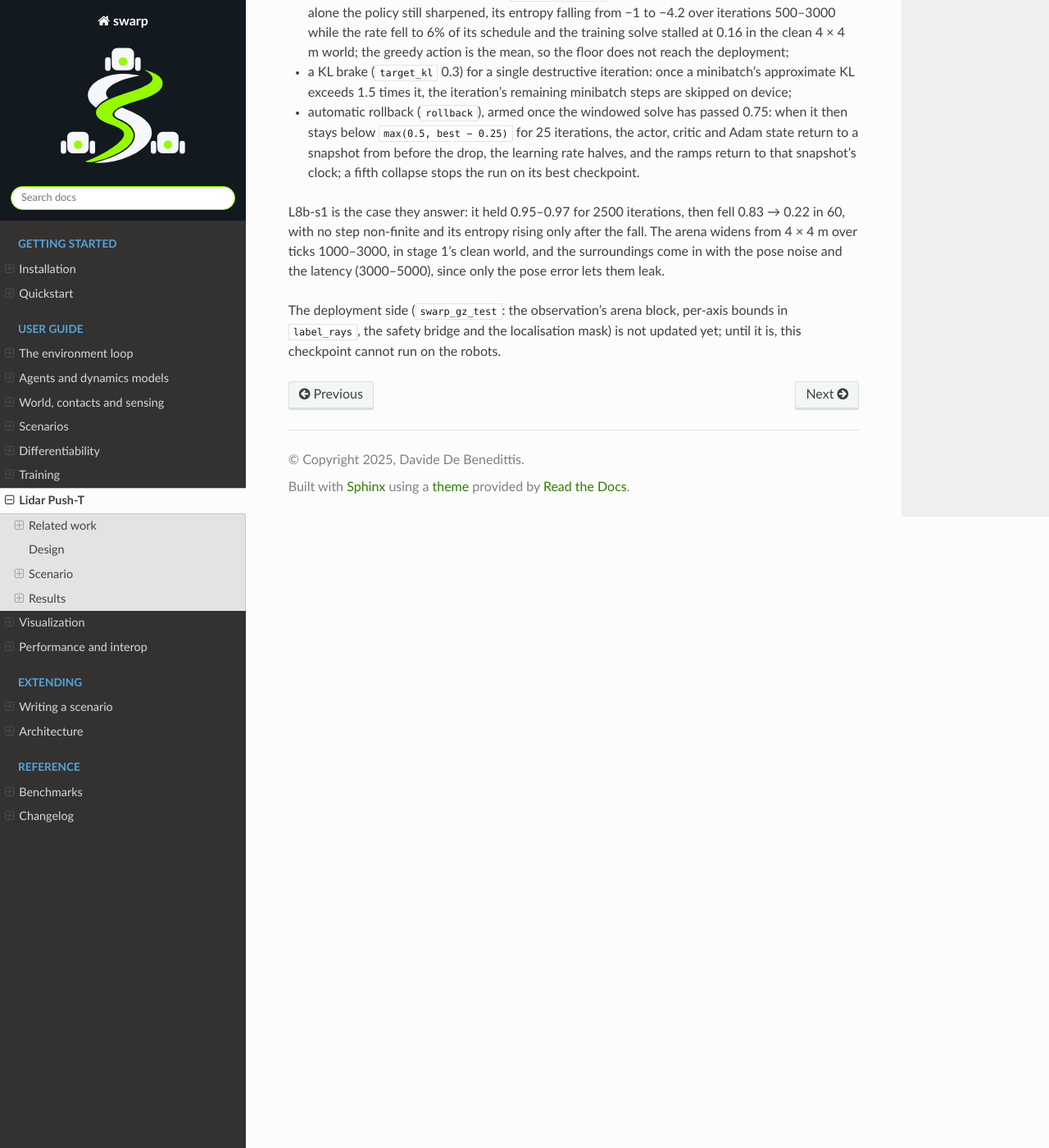
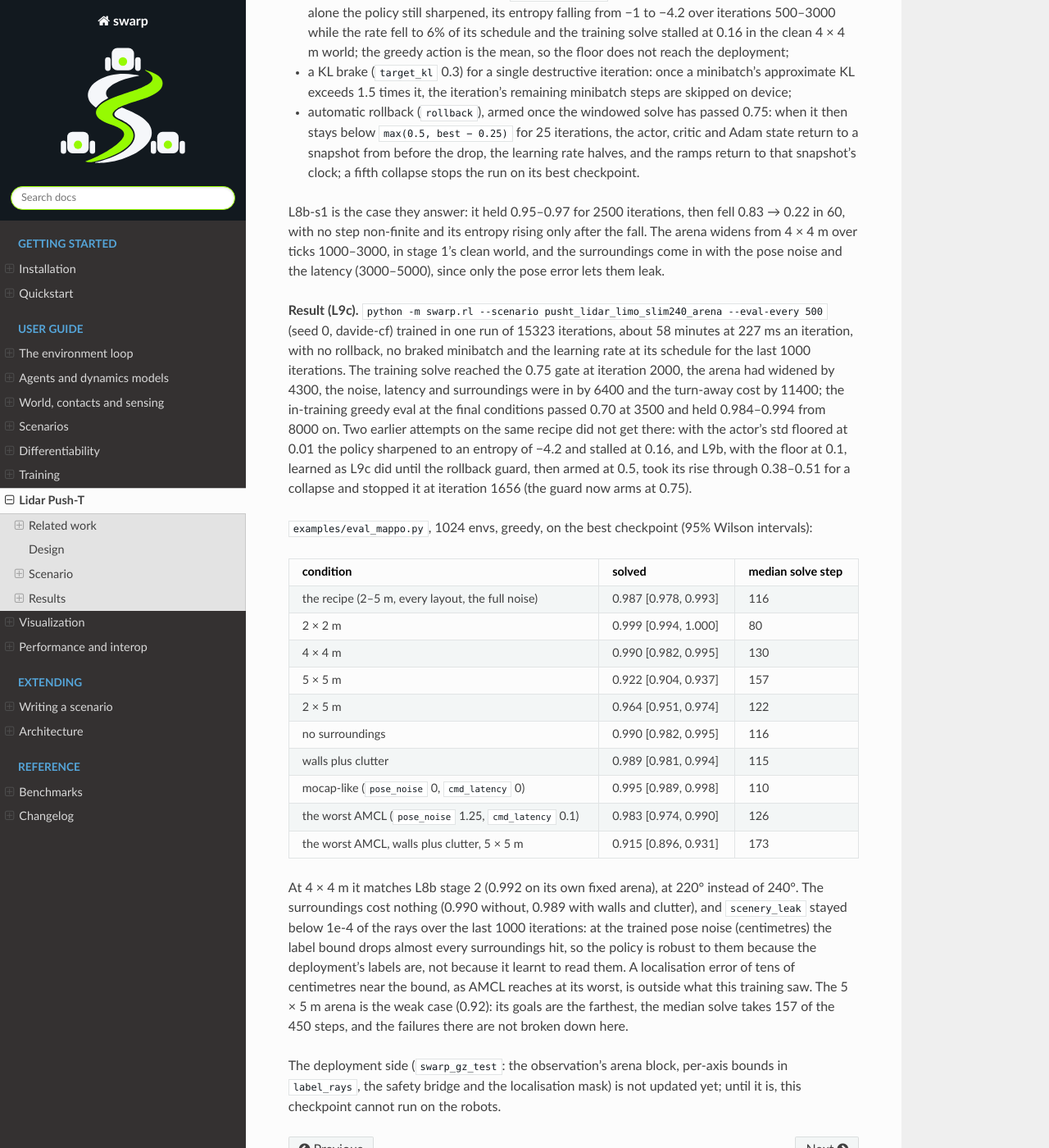
Before and after one commit to ddebenedittis/swarp, a Sphinx documentation site: the page built from docs/pusht-lidar.md, in a window 1280 px wide and 1400 px high, scrolled down 14885 px. Shown: the whole window at 82% size. Built offline with Sphinx 7.4.7 and the Read the Docs theme 3.1.0, drawn with Linux system fonts in a browser that asks for light colours.

Commit message:
Document the L9c result: the slim T on 2-5 m arenas with surroundings in one run

```diff
--- a/docs/pusht-lidar.md
+++ b/docs/pusht-lidar.md
@@ -389,4 +389,29 @@ The recipe is `pusht_lidar_limo_slim240_1run`'s, with five guards against the co
 L8b-s1 is the case they answer: it held 0.95–0.97 for 2500 iterations, then fell 0.83 → 0.22 in 60, with no step non-finite and its entropy rising only after the fall.
 The arena widens from 4 × 4 m over ticks 1000–3000, in stage 1's clean world, and the surroundings come in with the pose noise and the latency (3000–5000), since only the pose error lets them leak.
 
+**Result (L9c).**
+`python -m swarp.rl --scenario pusht_lidar_limo_slim240_arena --eval-every 500` (seed 0, davide-cf) trained in one run of 15323 iterations, about 58 minutes at 227 ms an iteration, with no rollback, no braked minibatch and the learning rate at its schedule for the last 1000 iterations.
+The training solve reached the 0.75 gate at iteration 2000, the arena had widened by 4300, the noise, latency and surroundings were in by 6400 and the turn-away cost by 11400; the in-training greedy eval at the final conditions passed 0.70 at 3500 and held 0.984–0.994 from 8000 on.
+Two earlier attempts on the same recipe did not get there: with the actor's std floored at 0.01 the policy sharpened to an entropy of −4.2 and stalled at 0.16, and L9b, with the floor at 0.1, learned as L9c did until the rollback guard, then armed at 0.5, took its rise through 0.38–0.51 for a collapse and stopped it at iteration 1656 (the guard now arms at 0.75).
+
+`examples/eval_mappo.py`, 1024 envs, greedy, on the best checkpoint (95% Wilson intervals):
+
+| condition | solved | median solve step |
+|---|---|---|
+| the recipe (2–5 m, every layout, the full noise) | 0.987 [0.978, 0.993] | 116 |
+| 2 × 2 m | 0.999 [0.994, 1.000] | 80 |
+| 4 × 4 m | 0.990 [0.982, 0.995] | 130 |
+| 5 × 5 m | 0.922 [0.904, 0.937] | 157 |
+| 2 × 5 m | 0.964 [0.951, 0.974] | 122 |
+| no surroundings | 0.990 [0.982, 0.995] | 116 |
+| walls plus clutter | 0.989 [0.981, 0.994] | 115 |
+| mocap-like (`pose_noise` 0, `cmd_latency` 0) | 0.995 [0.989, 0.998] | 110 |
+| the worst AMCL (`pose_noise` 1.25, `cmd_latency` 0.1) | 0.983 [0.974, 0.990] | 126 |
+| the worst AMCL, walls plus clutter, 5 × 5 m | 0.915 [0.896, 0.931] | 173 |
+
+At 4 × 4 m it matches L8b stage 2 (0.992 on its own fixed arena), at 220° instead of 240°.
+The surroundings cost nothing (0.990 without, 0.989 with walls and clutter), and `scenery_leak` stayed below 1e-4 of the rays over the last 1000 iterations: at the trained pose noise (centimetres) the label bound drops almost every surroundings hit, so the policy is robust to them because the deployment's labels are, not because it learnt to read them.
+A localisation error of tens of centimetres near the bound, as AMCL reaches at its worst, is outside what this training saw.
+The 5 × 5 m arena is the weak case (0.92): its goals are the farthest, the median solve takes 157 of the 450 steps, and the failures there are not broken down here.
+
 The deployment side (`swarp_gz_test`: the observation's arena block, per-axis bounds in `label_rays`, the safety bridge and the localisation mask) is not updated yet; until it is, this checkpoint cannot run on the robots.
```
